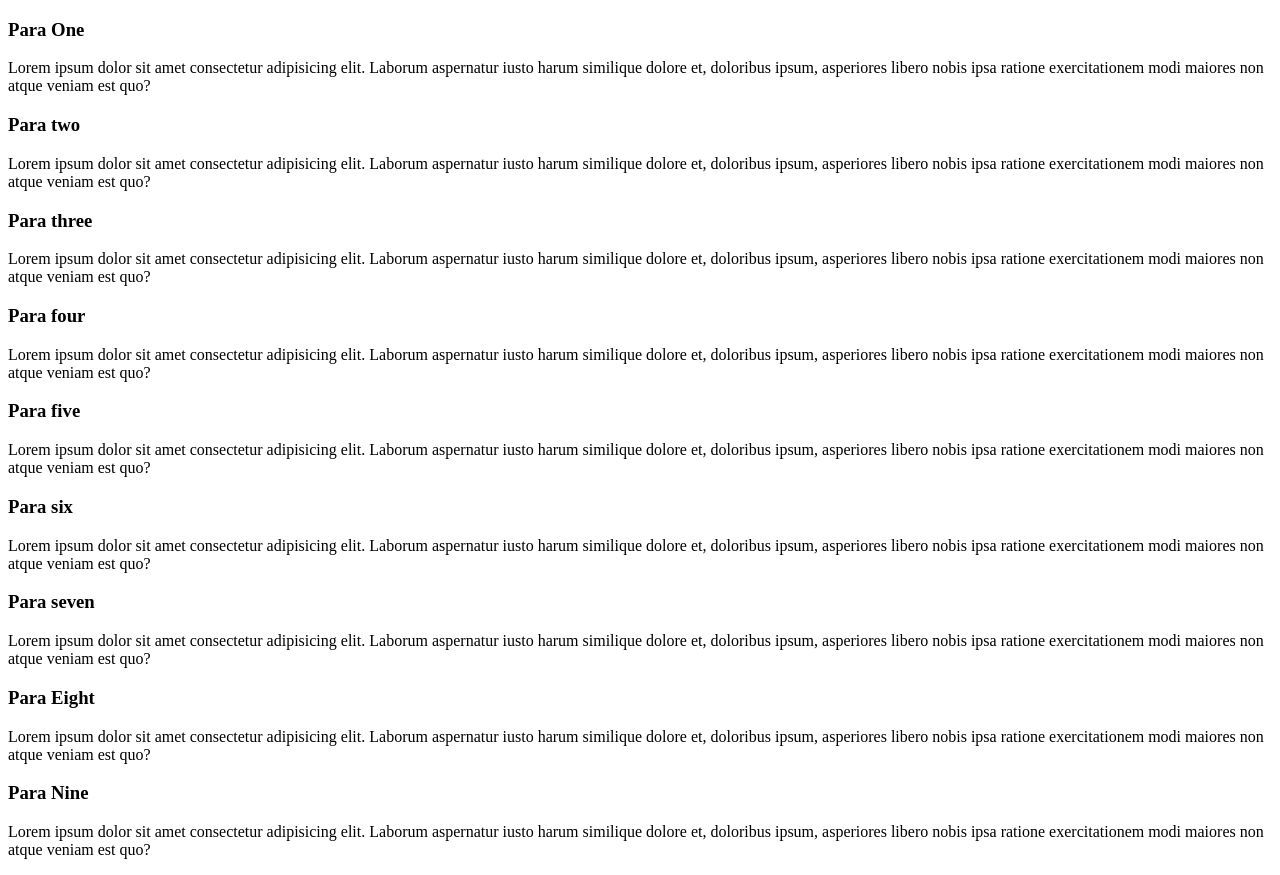
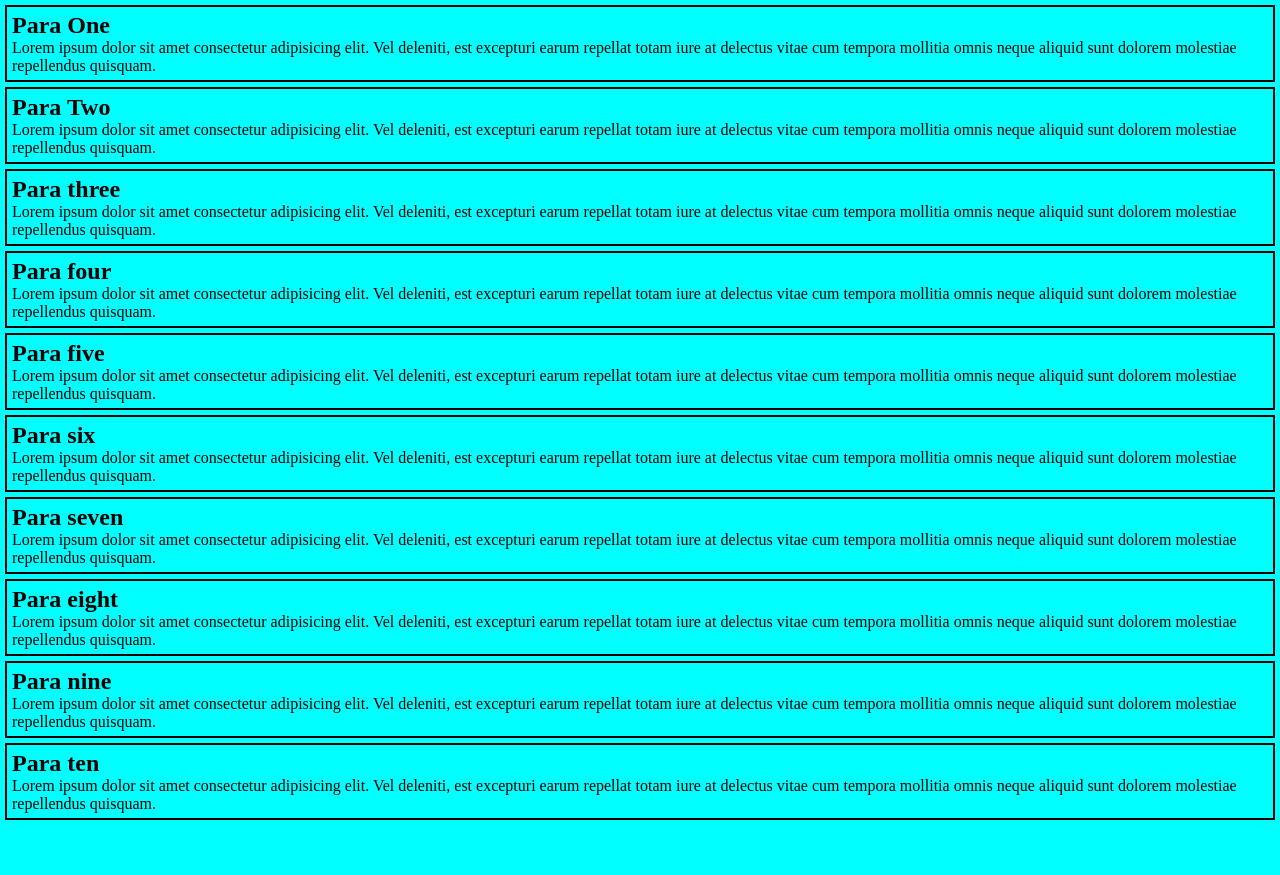
Before and after one commit to saipatne98/HTML-CSS-Javascript-Projects, a plain HTML site: page 03.Custom ScrollBar/index.html in a window 1280 px wide. After the commit the page ends 825 px from the top, so only its background shows below. Drawn offline with Linux system fonts and the light colour scheme.

Commit message:
Styles for scrollBar Added

```diff
--- a/03.Custom ScrollBar/index.html
+++ b/03.Custom ScrollBar/index.html
@@ -6,44 +6,47 @@
     <title>Custom ScrollBar</title>
     <link rel="stylesheet" href="style.css">
 </head>
+
 <body>
-    <section class="content">
-     <p class="para">
-        <h3>Para One</h3>
-        Lorem ipsum dolor sit amet consectetur adipisicing elit. Laborum aspernatur iusto harum similique dolore et, doloribus ipsum, asperiores libero nobis ipsa ratione exercitationem modi maiores non atque veniam est quo?
-     </p>
-     <p class="para">
-        <h3>Para two</h3>
-        Lorem ipsum dolor sit amet consectetur adipisicing elit. Laborum aspernatur iusto harum similique dolore et, doloribus ipsum, asperiores libero nobis ipsa ratione exercitationem modi maiores non atque veniam est quo?
-     </p>
-     <p class="para">
-        <h3>Para three</h3>
-        Lorem ipsum dolor sit amet consectetur adipisicing elit. Laborum aspernatur iusto harum similique dolore et, doloribus ipsum, asperiores libero nobis ipsa ratione exercitationem modi maiores non atque veniam est quo?
-     </p>
-     <p class="para">
-        <h3>Para four</h3>
-        Lorem ipsum dolor sit amet consectetur adipisicing elit. Laborum aspernatur iusto harum similique dolore et, doloribus ipsum, asperiores libero nobis ipsa ratione exercitationem modi maiores non atque veniam est quo?
-     </p>
-     <p class="para">
-        <h3>Para five</h3>
-        Lorem ipsum dolor sit amet consectetur adipisicing elit. Laborum aspernatur iusto harum similique dolore et, doloribus ipsum, asperiores libero nobis ipsa ratione exercitationem modi maiores non atque veniam est quo?
-     </p>
-     <p class="para">
-        <h3>Para six</h3>
-        Lorem ipsum dolor sit amet consectetur adipisicing elit. Laborum aspernatur iusto harum similique dolore et, doloribus ipsum, asperiores libero nobis ipsa ratione exercitationem modi maiores non atque veniam est quo?
-     </p>
-     <p class="para">
-        <h3>Para seven</h3>
-        Lorem ipsum dolor sit amet consectetur adipisicing elit. Laborum aspernatur iusto harum similique dolore et, doloribus ipsum, asperiores libero nobis ipsa ratione exercitationem modi maiores non atque veniam est quo?
-     </p>
-     <p class="para">
-        <h3>Para Eight</h3>
-        Lorem ipsum dolor sit amet consectetur adipisicing elit. Laborum aspernatur iusto harum similique dolore et, doloribus ipsum, asperiores libero nobis ipsa ratione exercitationem modi maiores non atque veniam est quo?
-     </p>
-     <p class="para">
-        <h3>Para Nine</h3>
-        Lorem ipsum dolor sit amet consectetur adipisicing elit. Laborum aspernatur iusto harum similique dolore et, doloribus ipsum, asperiores libero nobis ipsa ratione exercitationem modi maiores non atque veniam est quo?
-     </p>
-    </section>
+   <section class="para">
+    <h1>Para One</h1>
+    <p>Lorem ipsum dolor sit amet consectetur adipisicing elit. Vel deleniti, est excepturi earum repellat totam iure at delectus vitae cum tempora mollitia omnis neque aliquid sunt dolorem molestiae repellendus quisquam.</p>
+   </section>
+   <section class="para">
+    <h1>Para Two</h1>
+    <p>Lorem ipsum dolor sit amet consectetur adipisicing elit. Vel deleniti, est excepturi earum repellat totam iure at delectus vitae cum tempora mollitia omnis neque aliquid sunt dolorem molestiae repellendus quisquam.</p>
+   </section>
+   <section class="para">
+    <h1>Para three</h1>
+    <p>Lorem ipsum dolor sit amet consectetur adipisicing elit. Vel deleniti, est excepturi earum repellat totam iure at delectus vitae cum tempora mollitia omnis neque aliquid sunt dolorem molestiae repellendus quisquam.</p>
+   </section>
+   <section class="para">
+    <h1>Para four</h1>
+    <p>Lorem ipsum dolor sit amet consectetur adipisicing elit. Vel deleniti, est excepturi earum repellat totam iure at delectus vitae cum tempora mollitia omnis neque aliquid sunt dolorem molestiae repellendus quisquam.</p>
+   </section>
+   <section class="para">
+    <h1>Para five</h1>
+    <p>Lorem ipsum dolor sit amet consectetur adipisicing elit. Vel deleniti, est excepturi earum repellat totam iure at delectus vitae cum tempora mollitia omnis neque aliquid sunt dolorem molestiae repellendus quisquam.</p>
+   </section>
+   <section class="para">
+    <h1>Para six</h1>
+    <p>Lorem ipsum dolor sit amet consectetur adipisicing elit. Vel deleniti, est excepturi earum repellat totam iure at delectus vitae cum tempora mollitia omnis neque aliquid sunt dolorem molestiae repellendus quisquam.</p>
+   </section>
+   <section class="para">
+    <h1>Para seven</h1>
+    <p>Lorem ipsum dolor sit amet consectetur adipisicing elit. Vel deleniti, est excepturi earum repellat totam iure at delectus vitae cum tempora mollitia omnis neque aliquid sunt dolorem molestiae repellendus quisquam.</p>
+   </section>
+   <section class="para">
+    <h1>Para eight</h1>
+    <p>Lorem ipsum dolor sit amet consectetur adipisicing elit. Vel deleniti, est excepturi earum repellat totam iure at delectus vitae cum tempora mollitia omnis neque aliquid sunt dolorem molestiae repellendus quisquam.</p>
+   </section>
+   <section class="para">
+    <h1>Para nine</h1>
+    <p>Lorem ipsum dolor sit amet consectetur adipisicing elit. Vel deleniti, est excepturi earum repellat totam iure at delectus vitae cum tempora mollitia omnis neque aliquid sunt dolorem molestiae repellendus quisquam.</p>
+   </section>
+   <section class="para">
+    <h1>Para ten</h1>
+    <p>Lorem ipsum dolor sit amet consectetur adipisicing elit. Vel deleniti, est excepturi earum repellat totam iure at delectus vitae cum tempora mollitia omnis neque aliquid sunt dolorem molestiae repellendus quisquam.</p>
+   </section>
 </body>
 </html>
--- a/03.Custom ScrollBar/style.css
+++ b/03.Custom ScrollBar/style.css
@@ -0,0 +1,30 @@
+*{
+    margin: 0;
+    padding: 0;
+    box-sizing: border-box;
+}
+
+body{
+    background-color: aqua
+}
+
+.para{
+    max-height: 200px;
+    border: 2px solid black;
+    padding: 5px;
+    margin: 5px;
+    color: black;
+
+}
+
+::-webkit-scrollbar{
+    background-color:transparent;
+    width: 20px;
+
+}
+::-webkit-scrollbar-thumb{
+    background:linear-gradient(#FF3CAC,#F76B1C);
+    border-radius: 200px;
+
+
+}
```
